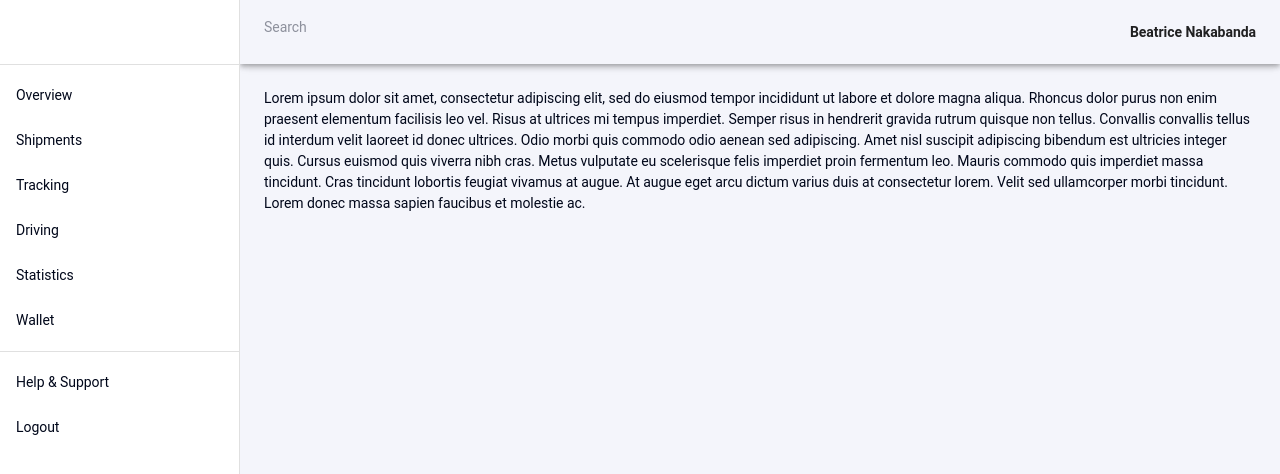
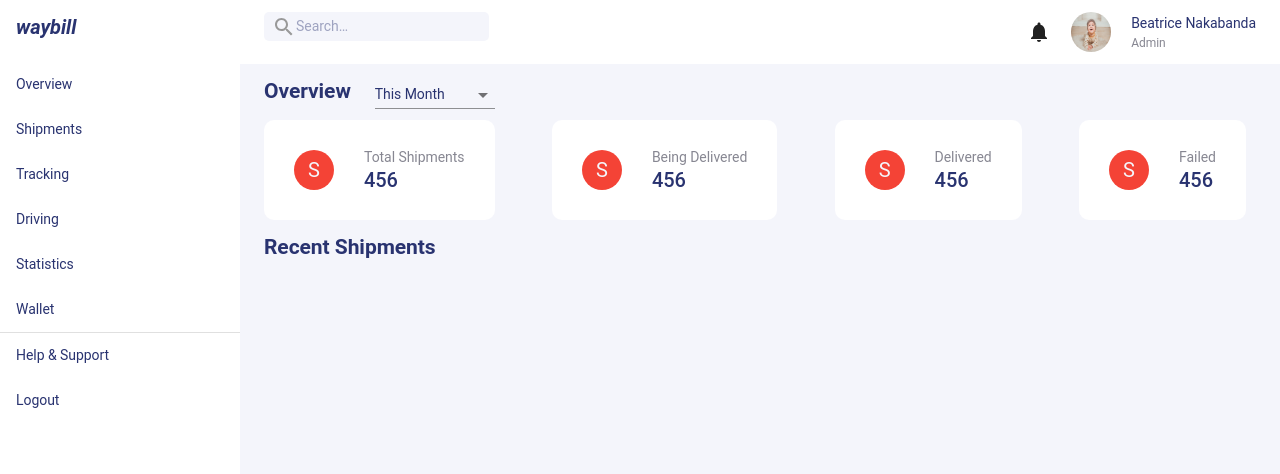
Before and after one commit to BeatsNakabanda/waybill, a React (Create React App) app: page / in a window 1280 px wide. Shown: the top 474 px of the page. Built offline with nearby package versions, Linux system fonts and the light colour scheme.

Commit message:
Added layout

```diff
--- a/src/App.tsx
+++ b/src/App.tsx
@@ -1,10 +1,12 @@
 import React from 'react';
 import './App.css';
+import Layout from './components/Layout';
 import Dashboard from './modules/dashboard/Dashboard';
 
 function App() {
   return (
-    <Dashboard />
+    // <Dashboard />
+    <Layout />
   );
 }
 
--- a/src/components/Layout.tsx
+++ b/src/components/Layout.tsx
@@ -1,135 +1,178 @@
 import React from 'react';
 import { makeStyles, styled } from '@mui/styles';
 import {
-    Toolbar, Divider, List, ListItem, AppBar, Drawer, Typography, Box, CssBaseline,
-    ListItemText, IconButton, Grid,  InputBase } from '@mui/material';
+    Toolbar, AppBar, Drawer, Typography, Box, CssBaseline,
+    IconButton, Grid, InputBase
+} from '@mui/material';
 import { Menu } from '@mui/icons-material';
 import NotificationsIcon from '@mui/icons-material/Notifications';
 import SearchIcon from '@mui/icons-material/Search';
+import profile_pic from '../assets/baby.jpg'
+import Dashboard from '../modules/dashboard/Dashboard';
+import XSideBarMenu from './XSideBarMenu';
 
-// const Search = styled('div')(() => ({
-//     position: 'relative',
-//     borderRadius: '5px',
-//     backgroundColor: '',
-//     '&:hover': {
-//       backgroundColor: alpha(theme.palette.common.white, 0.25),
-//     },
-//     marginRight: theme.spacing(2),
-//     marginLeft: 0,
-//     width: '100%',
-//     [theme.breakpoints.up('sm')]: {
-//       marginLeft: theme.spacing(3),
-//       width: 'auto',
-//     },
-//   }));
+const Search = styled('div')(() => ({
+    position: 'relative',
+    borderRadius: '5px',
+    backgroundColor: '#f4f5fb',
+    '&:hover': {
+        //   backgroundColor: alpha(theme.palette.common.white, 0.25),
+    },
+    // marginRight: '16px',
+    // marginRight: theme.spacing(5),
+    marginLeft: 0,
+    width: '100%',
+    // [theme.breakpoints.up('sm')]: {
+    //     marginLeft: theme.spacing(3),
+    //     width: 'auto',
+    // },
+}));
 
-//   const SearchIconWrapper = styled('div')(({ theme }) => ({
-//     padding: theme.spacing(0, 2),
-//     height: '100%',
-//     position: 'absolute',
-//     pointerEvents: 'none',
-//     display: 'flex',
-//     alignItems: 'center',
-//     justifyContent: 'center',
-//   }));
+const SearchIconWrapper = styled('div')(({ theme }) => ({
+    // padding: theme.spacing(0, 2),
+    padding: '8px',
+    height: '100%',
+    position: 'absolute',
+    pointerEvents: 'none',
+    display: 'flex',
+    alignItems: 'center',
+    justifyContent: 'center',
+    color: '#999999'
+}));
 
-//   const StyledInputBase = styled(InputBase)(({ theme }) => ({
-//     color: 'inherit',
-//     '& .MuiInputBase-input': {
-//       padding: theme.spacing(1, 1, 1, 0),
-//       vertical padding + font size from searchIcon
-//       paddingLeft: `calc(1em + ${theme.spacing(4)})`,
-//       transition: theme.transitions.create('width'),
-//       width: '100%',
-//       [theme.breakpoints.up('md')]: {
-//         width: '20ch',
-//       },
-//     },
-//   }));
+const StyledInputBase = styled(InputBase)(({ theme }) => ({
+    color: 'inherit',
+    '& .MuiInputBase-input': {
+        //   padding: theme.spacing(1, 1, 1, 0),
+        paddingLeft: '32px',
+        //   vertical padding + font size from searchIcon
+        //   paddingLeft: `calc(1em + ${theme.spacing(4)})`,
+        //   transition: theme.transitions.create('width'),
+        width: '100%',
+        //   [theme.breakpoints.up('md')]: {
+        //     width: '20ch',
+        //   },
+    },
+}));
 
 const useStyles = makeStyles({
     root: {
-
-    },
-    title: {
-        paddingTop: "5px",
-        fontWeight: "bold",
-        fontSize: "x-large"
+        display: 'flex',
+        '& .css-g3v5db-MuiPaper-root-MuiDrawer-paper': {
+            borderRight: 'none',
+        },
+        '& .css-tapivm-MuiPaper-root-MuiDrawer-paper': {
+            borderRight: 'none',
+        },
+        '& .css-17lngqm-MuiListItem-root': {
+           paddingTop: '0px'
+        },
+        '& .css-12hmn4b-MuiButtonBase-root-MuiListItem-root': {
+            '&:hover': {
+                color: '#0044FF',
+                backgroundColor: '#f4f5fb',
+                borderRight: '5px solid #0044FF',
+            },
+        },
+        '& .css-1krnuft-MuiTypography-root':  {
+            '&:hover': {
+                color: '#0044FF'
+            }
+        },
+        '& .css-h4y409-MuiList-root': {
+            paddingTop: '0px',
+            paddingBottom: '0px'
+        },
+        '& .css-1ttrnsm-MuiTypography-root': {
+            color: '#878792',
+            '&:hover': {
+                color: '#0044FF'
+            }
+        }
     },
     profile: {
-        float: "right",
-        display: "flex",
-        alignItems: "center",
+        float: 'right',
+        display: 'flex',
+        alignItems: 'center',
     },
     profileImage: {
-        paddingLeft: "0px",
-        borderRadius: "50%"
+        paddingLeft: '0px',
+        borderRadius: '50%'
     },
     link: {
-        paddingRight: "20px",
-        color: "#3a5f79",
-        fontSize: "larger"
+        paddingRight: '20px',
+        color: '#3a5f79',
+        fontSize: 'larger'
+    },
+    icon: {
+        marginRight: '20px'
     },
     name: {
-        paddingLeft: "20px"
+        fontStyle: 'bold',
+    },
+    role: {
+        fontSize: '12px',
+        color: '#878792'
+    },
+    drawerDiv: {
+        borderRight: '0px'
+    },
+    logo: {
+
     }
 });
 
 const drawerWidth = 240;
-
-interface Props {
-    /**
-     * Injected by the documentation to work in an iframe.
-     * You won't need it on your project.
-     */
-    window?: () => Window;
-}
-
 const drawer = (
-    <div>
-        <Toolbar />
-        <Divider />
-        <List>
-            {['Overview', 'Shipments', 'Tracking', 'Driving', 'Statistics', 'Wallet'].map((text, index) => (
-                <ListItem button key={text}>
-                    {/* <h2>Hello2</h2> */}
-                    <ListItemText primary={text} />
-                </ListItem>
-            ))}
-        </List>
-        <Divider />
-        <List>
-            {['Help & Support', 'Logout'].map((text, index) => (
-                <ListItem button key={text}>
-                    {/* <ListItemIcon>
-                  {index % 2 === 0 ? <InboxIcon /> : <InboxIcon />}
-                </ListItemIcon> */}
-                    <ListItemText primary={text} />
-                </ListItem>
-            ))}
-        </List>
-    </div>
+    <XSideBarMenu />
+    // <div>
+    //     {/* <Toolbar /> */}
+    //     <List>
+    //         <ListItem>
+    //         <h1><i>waybill</i></h1>
+    //         </ListItem>
+    //         </List>
+    //     <List>
+    //         {['Overview', 'Shipments', 'Tracking', 'Driving', 'Statistics', 'Wallet'].map((text, index) => (
+    //             <ListItem button key={text}>
+    //                 <ListItemText primary={text} />
+    //             </ListItem>
+    //         ))}
+    //     </List>
+    //     <Divider />
+    //     <List>
+    //         {['Help & Support', 'Logout'].map((text, index) => (
+    //             <ListItem button key={text}>
+    //                 {/* <ListItemIcon>
+    //               {index % 2 === 0 ? <InboxIcon /> : <InboxIcon />}
+    //             </ListItemIcon> */}
+    //                 <ListItemText primary={text} />
+    //             </ListItem>
+    //         ))}
+    //     </List>
+    // </div>
 );
 
 function Layout(props: any) {
     const classes = useStyles();
     const { window } = props;
     const [mobileOpen, setMobileOpen] = React.useState(false);
-
     const handleDrawerToggle = () => {
         setMobileOpen(!mobileOpen);
     };
 
     const container = window !== undefined ? () => window().document.body : undefined;
     return (
-        <Box sx={{ display: 'flex' }}>
+        <Box className={classes.root}>
             <CssBaseline />
             <AppBar
                 position="fixed"
                 sx={{
+                    backgroundColor: "#fff",
                     width: { sm: `calc(100% - ${drawerWidth}px)` },
                     ml: { sm: `${drawerWidth}px` },
                 }}
+                elevation={0}
             >
                 <Toolbar>
                     <IconButton
@@ -142,9 +185,9 @@ function Layout(props: any) {
                         <Menu />
                     </IconButton>
                     <Grid container>
-                        <Grid item className={classes.title}>
-                        <InputBase placeholder="Search" />
-                            {/* <Search>
+                        <Grid item>
+                            {/* <InputBase placeholder="Search" /> */}
+                            <Search>
                                 <SearchIconWrapper>
                                     <SearchIcon />
                                 </SearchIconWrapper>
@@ -152,25 +195,23 @@ function Layout(props: any) {
                                     placeholder="Search…"
                                     inputProps={{ 'aria-label': 'search' }}
                                 />
-                            </Search> */}
-
+                            </Search>
                         </Grid>
                         <Grid item sm></Grid>
                         <Grid item className={classes.profile}>
-                            {/* <Link className={classes.link} to="/">
-                                <NotificationsIcon />
-                            </Link>
-                            <img src={profile_pic} alt="logo" width="40dp" height="40dp" className={classes.profileImage} /> */}
-                            <p className={classes.name}>
-                                <b>Beatrice Nakabanda</b>
-                            </p>
+                            <NotificationsIcon className={classes.icon} />
+                            <img src={profile_pic} alt="logo" width="40dp" height="40dp" className={classes.profileImage} />
+                            <div style={{ paddingLeft: "20px", display: "block" }}>
+                                <Typography className={classes.name}>Beatrice Nakabanda</Typography>
+                                <Typography variant="body2">Admin</Typography>
+                            </div>
                         </Grid>
                     </Grid>
                 </Toolbar>
             </AppBar>
             <Box
                 component="nav"
-                sx={{ width: { sm: drawerWidth }, flexShrink: { sm: 0 } }}
+                sx={{ width: { sm: drawerWidth }, flexShrink: { sm: 0 }, backgroundColor: '' }}
                 aria-label="mailbox folders"
             >
                 {/* The implementation can be swapped with js to avoid SEO duplication of links. */}
@@ -196,30 +237,16 @@ function Layout(props: any) {
                         '& .MuiDrawer-paper': { boxSizing: 'border-box', width: drawerWidth },
                     }}
                     open
+                    elevation={0}
                 >
                     {drawer}
                 </Drawer>
             </Box>
             <Box
                 component="main"
-                sx={{ flexGrow: 1, p: 3, width: { sm: `calc(100% - ${drawerWidth}px)` } }}
+                sx={{ flexGrow: 1, pt: 0, pl: 3, pr: 3, width: { sm: `calc(100% - ${drawerWidth}px)` } }}
             >
-                <Toolbar />
-                <Typography paragraph>
-                    Lorem ipsum dolor sit amet, consectetur adipiscing elit, sed do eiusmod
-                    tempor incididunt ut labore et dolore magna aliqua. Rhoncus dolor purus non
-                    enim praesent elementum facilisis leo vel. Risus at ultrices mi tempus
-                    imperdiet. Semper risus in hendrerit gravida rutrum quisque non tellus.
-                    Convallis convallis tellus id interdum velit laoreet id donec ultrices.
-                    Odio morbi quis commodo odio aenean sed adipiscing. Amet nisl suscipit
-                    adipiscing bibendum est ultricies integer quis. Cursus euismod quis viverra
-                    nibh cras. Metus vulputate eu scelerisque felis imperdiet proin fermentum
-                    leo. Mauris commodo quis imperdiet massa tincidunt. Cras tincidunt lobortis
-                    feugiat vivamus at augue. At augue eget arcu dictum varius duis at
-                    consectetur lorem. Velit sed ullamcorper morbi tincidunt. Lorem donec massa
-                    sapien faucibus et molestie ac.
-                </Typography>
-
+                <Dashboard />
             </Box>
         </Box>
     )
--- /dev/null
+++ b/src/components/XCard.tsx
@@ -0,0 +1,90 @@
+import { Typography, Card, CardHeader, Avatar, IconButton, CardMedia, Box, CardContent, CardActions } from "@mui/material";
+import { red } from "@mui/material/colors";
+import { makeStyles } from "@mui/styles";
+
+const useStyles = makeStyles({
+    root: {
+        display: 'flex',
+        backgroundColor: '#FFF',
+        marginRight: '10px',
+        cursor: 'pointer',
+        '& .css-46bh2p-MuiCardContent-root:last-child': {
+            padding: '0px'
+        },
+        '& .makeStyles-media-22': {
+            padding: '20px'
+        }
+    },
+    mainContent: {
+        paddingRight: '30px',
+        display: 'flex',
+        flexDirection: 'column',
+        alignSelf: 'center',
+    },
+    media: {
+        padding: '30px',
+        alignSelf: 'center',
+    },
+
+})
+
+interface IProps {
+    id: number
+    title: string
+    total: number
+}
+
+let data: IProps[] = [
+    {
+        id: 1,
+        title: "Total Shipments",
+        total: 456
+    },
+    {
+        id: 2,
+        title: "Being Delivered",
+        total: 456
+    },
+    {
+        id: 3,
+        title: "Delivered",
+        total: 456
+    },
+    {
+        id: 4,
+        title: "Failed",
+        total: 456
+    },
+
+]
+
+const XCard = () => {
+    const classes = useStyles()
+
+    return <>
+        {
+            data.map(data => (
+                <Card className={classes.root} sx={{ maxWidth: 345, borderRadius: '10px' }} elevation={0}>
+                    <Box className={classes.media}>
+                        <Avatar sx={{ bgcolor: red[500] }} aria-label="recipe">
+                            S
+                        </Avatar>
+                    </Box>
+                    <Box className={classes.mainContent}>
+                        <CardContent >
+                            <Typography variant="subtitle2">
+                                {data.title}
+                            </Typography>
+                            <Typography variant="h4">
+                                {data.total}
+                            </Typography>
+                        </CardContent>
+                    </Box>
+                </Card>
+            ))
+        }
+
+    </>
+}
+
+export default XCard;
--- /dev/null
+++ b/src/components/XSelectForm.tsx
@@ -0,0 +1,35 @@
+import FormControl from "@mui/material/FormControl";
+import InputLabel from "@mui/material/InputLabel";
+import Select, { SelectChangeEvent } from "@mui/material/Select";
+import MenuItem from "@mui/material/MenuItem";
+import Box from "@mui/material/Box";
+import { useState } from "react";
+
+const XSelectForm = (props: any) => {
+    const [period, setPeriod] = useState('');
+
+    const handleChange = (event: SelectChangeEvent) => {
+        setPeriod(event.target.value as string);
+    };
+
+    return (
+        <Box sx={{ minWidth: 120, ml: 3 }}>
+            <FormControl fullWidth variant="standard">
+                <InputLabel id="demo-simple-select-label">This Month</InputLabel>
+                <Select
+                    labelId="demo-simple-select-label"
+                    id="demo-simple-select"
+                    value={period}
+                    label="This week"
+                    onChange={handleChange}
+                >
+                    <MenuItem value={'This week'}>This week</MenuItem>
+                    <MenuItem value={'Next week'}>Next week</MenuItem>
+                    <MenuItem value={'This Month'}>This Month</MenuItem>
+                </Select>
+            </FormControl>
+        </Box>
+    )
+}
+
+export default XSelectForm;
--- /dev/null
+++ b/src/components/XSideBarMenu.tsx
@@ -0,0 +1,45 @@
+import List from "@mui/material/List";
+import ListItem from "@mui/material/ListItem";
+import ListItemText from "@mui/material/ListItemText";
+import Divider from "@mui/material/Divider";
+import { makeStyles } from '@mui/styles';
+
+const useStyles = makeStyles({
+      header: {
+          fontSize: '20px',
+          fontStyle: 'italic'
+      }
+});
+const XSideBarMenu = () => {
+const classes = useStyles();
+
+    return (
+        <div>
+        {/* <Toolbar /> */}
+        <List>
+            <ListItem>
+            <h1 className={classes.header}>waybill</h1>
+            </ListItem>
+            </List>
+        <List>
+            {['Overview', 'Shipments', 'Tracking', 'Driving', 'Statistics', 'Wallet'].map((text, index) => (
+                <ListItem button key={text}>
+                    <ListItemText primary={text} />
+                </ListItem>
+            ))}
+        </List>
+        <Divider />
+        <List>
+            {['Help & Support', 'Logout'].map((text, index) => (
+                <ListItem button key={text}>
+                    {/* <ListItemIcon>
+                  {index % 2 === 0 ? <InboxIcon /> : <InboxIcon />}
+                </ListItemIcon> */}
+                    <ListItemText primary={text} />
+                </ListItem>
+            ))}
+        </List>
+    </div>
+    )
+}
+export default XSideBarMenu;
--- a/src/modules/dashboard/Dashboard.tsx
+++ b/src/modules/dashboard/Dashboard.tsx
@@ -1,9 +1,52 @@
 import Layout from "../../components/Layout";
+import Box from "@mui/material/Box";
+import Toolbar from "@mui/material/Toolbar";
+import { makeStyles } from "@mui/styles";
+import XCard from "../../components/XCard";
+import { flexbox } from "@mui/system";
+import { useState } from "react";
+import XSelectForm from "../../components/XSelectForm";
 
-const Dashboard = () => (
-    <Layout>
-        <h4>Welcome to the Dashboard</h4>
-    </Layout>
-)
+const useStyles = makeStyles({
+    root: {
+
+    },
+    cards: {
+        display: 'flex',
+        flexDirection: 'row',
+        justifyContent: 'space-between',
+
+    },
+    title: {
+        color: '#293370',
+    },
+    overview: {
+        display: 'flex',
+    },
+    form: {
+        backgroundColor: 'red',
+        paddingLeft: '16px'
+    }
+})
+
+const Dashboard = () => {
+    const classes = useStyles()
+
+    return (
+        <div className={classes.root}>
+            <Toolbar />
+            <Box className={classes.overview}>
+                <h2 className={classes.title}>Overview</h2>
+                <XSelectForm className={classes.form} />
+            </Box>
+
+            <Box className={classes.cards}>
+                <XCard />
+            </Box>
+            <h2 className={classes.title}>Recent Shipments</h2>
+
+        </div>
+    )
+}
 
 export default Dashboard;
--- a/src/theme/index.ts
+++ b/src/theme/index.ts
@@ -4,7 +4,7 @@ import createTheme from '@mui/material/styles/createTheme';
 
 const theme = createTheme({
     palette,
-    typography
+    typography,
 });
 
 export default theme;
--- a/src/theme/palette.ts
+++ b/src/theme/palette.ts
@@ -7,8 +7,9 @@ const palette={
         main: '#0044FF'
     },
     text: {
-        primary: '#00071a',
-        secondary: '#e9e9fb'
+        primary: '#293370',
+        secondary: '#878792'
+        // secondary: '#4d4d4d'
     },
     background: {
         default: '#f4f5fb'
```
Also changed, not shown: src/assets/baby.jpg (added), src/assets/logo.jpg (added).
